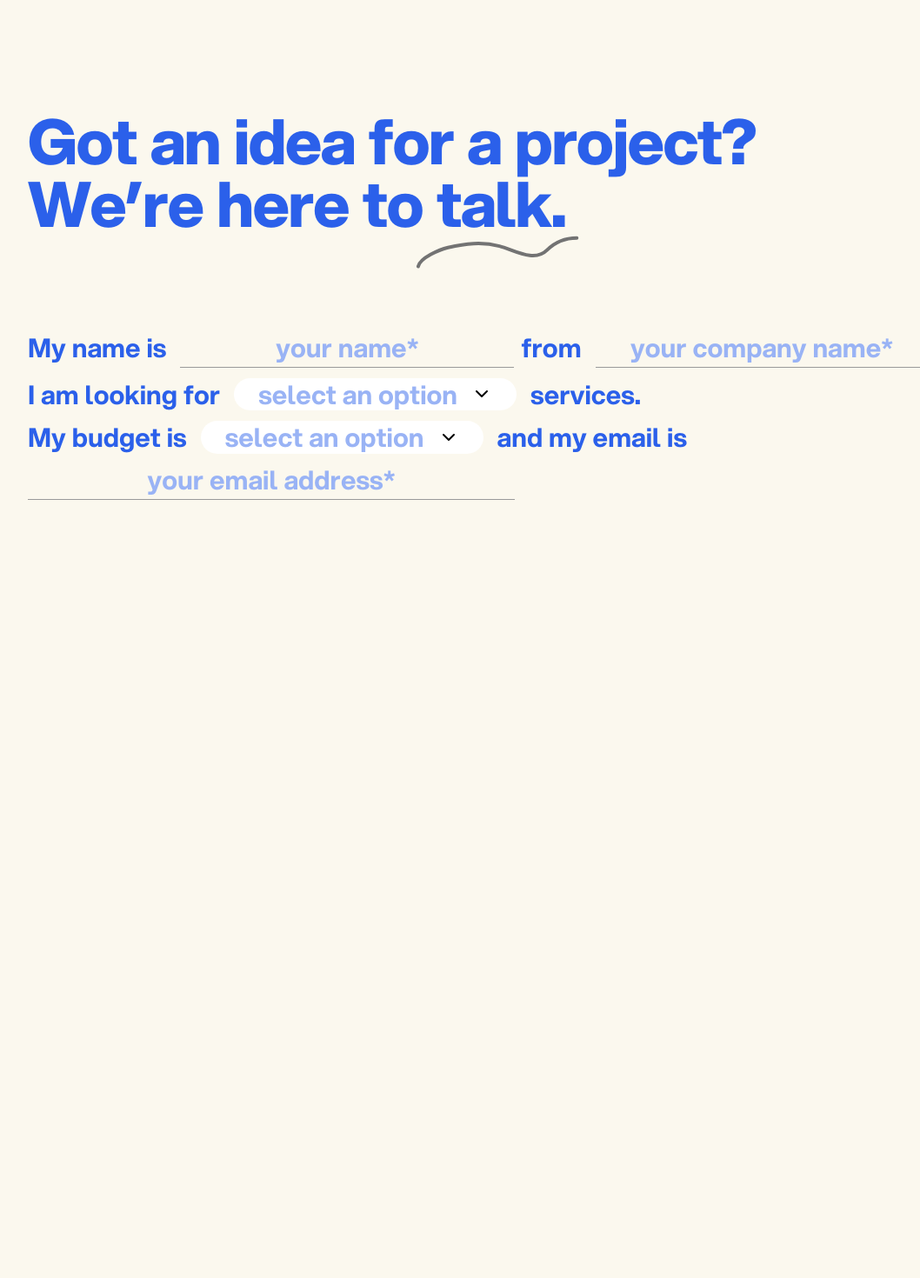
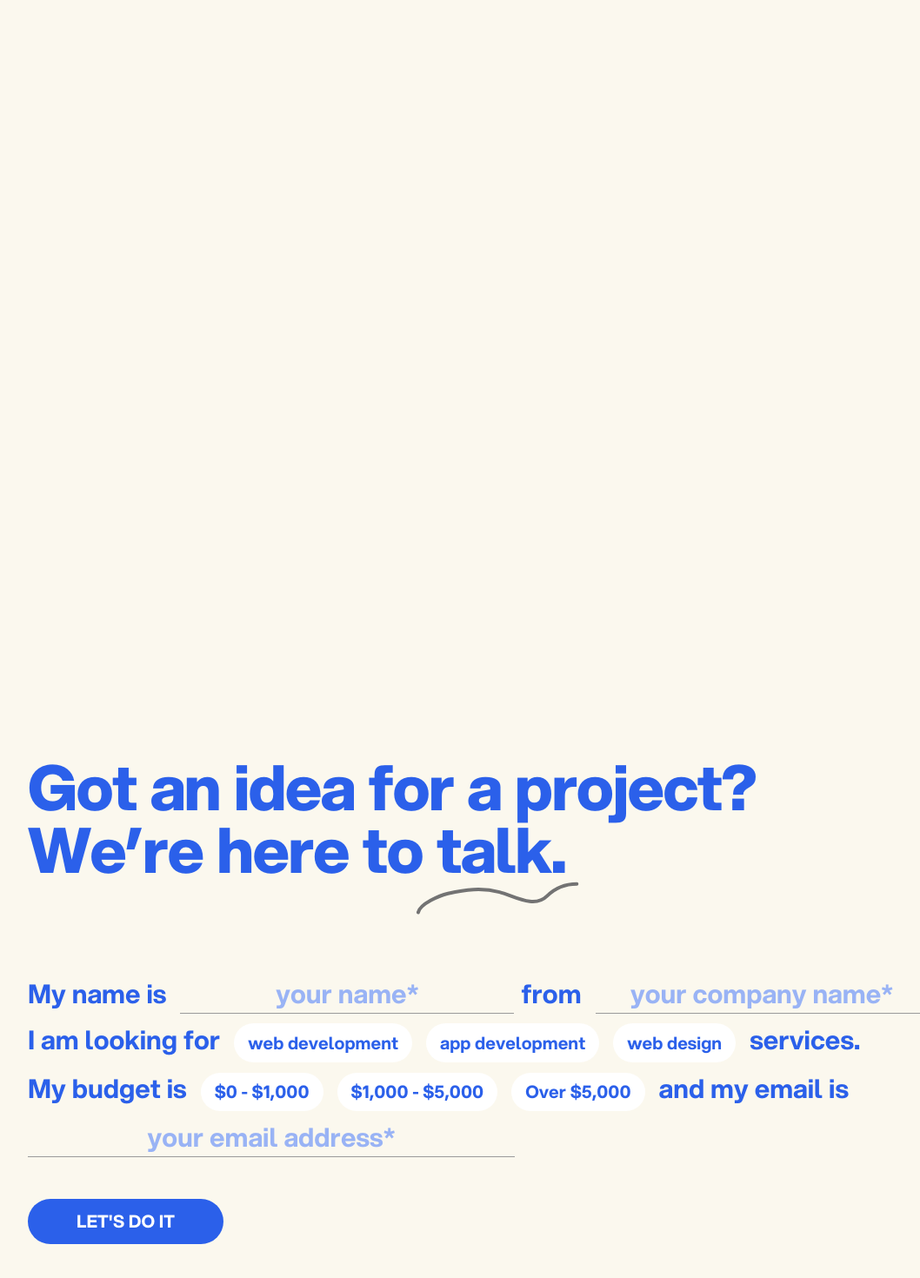
Before and after one commit to huyngxyz/day-21, a React (Vite) app: page / in a window 1280 px wide. Shown: the part 50-1520 px from the top of the page at 87% size, without its empty margins (48-1106 px from the left). Before the commit the page ends 800 px from the top, so only its background shows below. Built offline with nearby package versions, Linux system fonts and the light colour scheme.

Commit message:
beast mode

```diff
--- a/src/App.jsx
+++ b/src/App.jsx
@@ -1,16 +1,25 @@
 import ContactForm from "./components/ContactForm";
-import Dropdown from "./components/dropdown";
+import { motion, useInView } from "framer-motion";
+import { useRef } from "react";
+import { draw } from "./components/utils/draw";
+import FormSuccess from "./components/FormSuccess";
 
 export default function App() {
+  const container = useRef(null)
+  const isInView = useInView(container, {once: true, margin:'-40%'})
+
+
+
   return (
     <div>
-      <div className="h-screen justify-center flex-col flex px-20">
+      <div className="h-screen"></div>
+      <div ref={container} className="h-screen justify-center flex-col flex px-20">
         <div className=" w-fit h-fit">
           <h1 className="text-7xl tracking-tight text-primary font-extrabold max-w-4xl pb-28">
             Got an idea for a project? We’re here to
             <span className="pl-4 relative">
               <span>talk.</span>
-              <svg
+              <motion.svg
                 className="-bottom-6 absolute -right-4"
                 width="188"
                 height="38"
@@ -18,17 +27,20 @@ export default function App() {
                 fill="none"
                 xmlns="http://www.w3.org/2000/svg"
               >
-            <path
+                <motion.path
+                  initial="hidden"
+                  animate={isInView ? 'visible' : ''}
+                  variants={draw}
                   d="M2.9032 35.5009C5.14097 25.4309 28.2766 15.6593 37.1985 13.6766C56.988 9.27895 76.0622 6.81504 96.4357 12.1178C112.859 16.3924 136.318 31.4728 151.083 16.7078C161.137 6.65421 171.494 2.7645 185.292 2.7645"
                   stroke="#737373"
                   strokeWidth="4"
                   strokeLinecap="round"
                 />
-          </svg>
+              </motion.svg>
             </span>
           </h1>
-
         </div>
+        {/* <Contact /> */}
         <ContactForm />
       </div>
     </div>
--- a/src/components/Button.jsx
+++ b/src/components/Button.jsx
@@ -1,7 +1,17 @@
-export default function Button() {
-    return (
-        <div>
+import Loading from "./svgs/Loading";
 
-        </div>
-    )
+export default function Button({ loading }) {
+  return (
+    <button
+      disabled={loading}
+      className={`${
+        loading ? "bg-light-primary cursor-not-allowed" : "bg-primary"
+      }  text-white rounded-full px-14 py-3 mt-12 items-center flex gap-x-2`}
+    >
+      {loading && <Loading />}
+      <span className="uppercase text-xl">
+        {loading ? "submitting" : "let's do it"}
+      </span>
+    </button>
+  );
 }
--- /dev/null
+++ b/src/components/Checkbox.jsx
@@ -0,0 +1,6 @@
+
+export default function Checkbox() {
+  return (
+    <div>Checkbox</div>
+  )
+}
--- a/src/components/ContactForm.jsx
+++ b/src/components/ContactForm.jsx
@@ -1,10 +1,12 @@
-import Dropdown from "./dropdown";
+import { useState } from "react";
+import Button from "./Button";
+import FormSuccess from "./FormSuccess";
 
 export default function ContactForm() {
   const serviceOptions = [
-    { value: "web", label: "web development" },
-    { value: "app", label: "app development" },
-    { value: "design", label: "web design" },
+    { value: "web development", label: "web development" },
+    { value: "app development", label: "app development" },
+    { value: "web design", label: "web design" },
   ];
 
   const budgetOptions = [
@@ -12,32 +14,86 @@ export default function ContactForm() {
     { value: "1000-5000", label: "$1,000 - $5,000" },
     { value: "5000+", label: "Over $5,000" },
   ];
+  const [formData, setFormData] = useState({
+    name: "",
+    company: "",
+    service: [],
+    budget: "",
+    email: "",
+  });
+
+  const [formSuccess, setFormSuccess] = useState(false);
+  const [loading, setLoading] = useState(false)
+
+
+  const handleFormSubmit = (e) => {
+    e.preventDefault();
+    console.log('submitting form');
+    setLoading(true);
+
+    // Simulate an API request, you can replace this with your actual form submission logic
+    setTimeout(() => {
+      setLoading(false);
+      setFormSuccess(true);
+    }, 2000);
+  };
+
+  console.log(formData);
+
+  function handleChange(event) {
+    const { name, value, type, checked } = event.target;
+
+    setFormData((prevFormData) => {
+      if (type === "checkbox") {
+        // Create a copy of the current service array and add/remove the selected value
+        const updatedService = checked
+          ? [...prevFormData.service, value]
+          : prevFormData.service.filter((item) => item !== value);
+
+        return {
+          ...prevFormData,
+          [name]: updatedService,
+        };
+      } else {
+        return {
+          ...prevFormData,
+          [name]: value,
+        };
+      }
+    });
+
+
+  }
 
   return (
     <div>
-      <form action="submit">
+      {formSuccess ? (
+         <FormSuccess />
+      ) : (
+      <form onSubmit={handleFormSubmit}>
         {/* first row */}
         <div className="flex flex-col">
           <div className="flex space-x-2">
             <div className="space-x-4 pb-3">
-              <label
-                aria-label="Name"
-                htmlFor="name"
-                className=" form-text"
-              >
+              {/* name */}
+              <label aria-label="Name" htmlFor="name" className=" form-text">
                 My name is
               </label>
               <input
+                aria-required
                 required
+                onChange={handleChange}
                 className="form-text__input w-96"
                 autoComplete="off"
                 type="text"
                 name="name"
                 id="name"
+                value={formData.name}
                 placeholder="your name*"
               />
             </div>
             <div className="space-x-4">
+              {/* company */}
               <label
                 aria-label="Company name"
                 htmlFor="company"
@@ -46,38 +102,88 @@ export default function ContactForm() {
                 from
               </label>
               <input
+                required
+                aria-required
+                onChange={handleChange}
                 className="form-text__input"
                 autoComplete="off"
                 type="text"
                 name="company"
                 id="company"
+                value={formData.company}
                 placeholder="your company name*"
               />
             </div>
           </div>
-          <div className="space-x-4 form-text pb-3">
-            <label htmlFor="services">I am looking for</label>
-            <Dropdown options={serviceOptions} />
+          <div className="space-x-4 form-text pb-5">
+            {/* Checkbox */}
+            <span>I am looking for</span>
+            {serviceOptions.map((option) => (
+              <label
+                key={option.value}
+                className={`bg-white rounded-full px-4 py-2 text-xl items-center cursor-pointer group
+                ${formData.service.includes(option.value) ? "bg-primary text-bg" : ""}`}
+              >
+                <input
+                  onChange={handleChange}
+                  className="appearance-none"
+                  id={option.value}
+                  type="checkbox"
+                  checked={formData.service.includes(option.value)}
+                  name="service" // Use the options.id as the name attribute
+                  value={option.value}
+                />
+                <span className="select-none">{option.label}</span>
+              </label>
+            ))}
             <span>services.</span>
           </div>
           <div className="space-x-4 form-text pb-3">
-            <label htmlFor="budget">My budget is</label>
-            <Dropdown options={budgetOptions} />
+            <span>My budget is</span>
+
+            {/* radio button here */}
+            <div className="inline-flex space-x-4">
+              {budgetOptions.map((option) => (
+                <label
+                  key={option.value}
+                  className={`bg-white rounded-full px-4 py-2 text-xl items-center cursor-pointer checked:bg-lime-200 ${
+                    formData.budget.includes(option.value) ? " bg-primary text-bg" : ""
+                  }`}
+                >
+                  <input
+                    required
+                    aria-required
+                    className="appearance-none"
+                    onChange={handleChange}
+                    id={option.value}
+                    type="radio"
+                    name="budget" // Use the options.id as the name attribute
+                    value={option.value}
+                    checked={formData.budget === `${option.value}`}
+                  />
+                  <span className="select-none">{option.label}</span>
+                </label>
+              ))}
+            </div>
             <label htmlFor="email">and my email is</label>
           </div>
           <div className="space-x-4 form-text">
             <input
+              required
+              aria-required
+              onChange={handleChange}
               className="form-text__input w-1/2"
               autoComplete="off"
               type="email"
               name="email"
               id="email"
+              value={formData.email}
               placeholder="your email address*"
             />
           </div>
         </div>
-      </form>
-      <div></div>
+        <Button loading={loading}/>
+      </form>)}
     </div>
   );
 }
--- a/src/components/Dropdown.jsx
+++ b/src/components/Dropdown.jsx
@@ -1,63 +1,24 @@
-import { useState, useRef, useEffect } from "react";
-import ChevronDown from "./svgs/Chevron";
-
-
-export default function Dropdown({options}) {
-    const [selectedOption, setSelectedOption] = useState("");
-  const [showOptions, setShowOptions] = useState(false);
-  const dropdownRef = useRef(null);
-
-
-  const handleOptionSelect = (option) => {
-    setSelectedOption(option.value);
-    setShowOptions(false);
-  };
-
-  const toggleOptions = () => {
-    setShowOptions(!showOptions);
-  };
-
-  const handleOutsideClick = (e) => {
-    if (dropdownRef.current && !dropdownRef.current.contains(e.target)) {
-      setShowOptions(false);
-    }
-  };
-
-  useEffect(() => {
-    document.addEventListener("mousedown", handleOutsideClick);
-    return () => {
-      document.removeEventListener("mousedown", handleOutsideClick);
-    };
-  }, []);
-
-
-
+export default function RadioButtons({ options, selectedOption, setSelectedOption }) {
   return (
-    <div className="relative inline-block w-fit" ref={dropdownRef}>
-        <div
-          onClick={toggleOptions}
-          className={`${selectedOption === "" ? 'text-light-primary' : 'text-primary'} appearance-none bg-white px-7 rounded-full w-fit leading-tight focus:outline-none cursor-pointer flex items-center justify-between gap-x-4 text-3xl`}
+    <div className="inline-flex space-x-4">
+      {options.services.map((option) => (
+        <label
+          htmlFor={option.value} // Use the value as the unique ID
+          key={option.value}
+          className="bg-white rounded-full p-3 text-base items-center cursor-pointer"
         >
-          {selectedOption ? options.find((opt) => opt.value === selectedOption).label : "select an option"}
-          <div className=" inset-y-0 right-0 flex items-center text-gray-700">
-            <ChevronDown showOptions={showOptions} size={24} color = "#000000" />
-          </div>
-        </div>
-        {showOptions && (
-          <div className="mt-2 bg-white p-2 text-2xl w-full rounded-2xl  absolute z-10">
-            {options.map((option, index) => (
-              <div
-                key={option.value}
-                onClick={() => handleOptionSelect(option)}
-                className={`p-3 cursor-pointer hover:bg-gray-100 transition-all${
-                  index === options.length - 1 ? "" : " border-b"
-                }`}
-              >
-                {option.label}
-              </div>
-            ))}
-          </div>
-        )}
-      </div>
-  );
+          <input
+            id={option.value}
+            type="radio"
+            name={options.id} // Use the options.id as the name attribute
+            value={option.value}
+            checked={selectedOption === option.value}
+            onChange={() => setSelectedOption(option.value)}
+            className="form-radio"
+          />
+          <span className="ml-2">{option.label}</span>
+        </label>
+      ))}
+    </div>
+  )
 }
--- /dev/null
+++ b/src/components/svgs/Loading.jsx
@@ -0,0 +1,22 @@
+
+const Loading = () => {
+  return (
+    <svg
+        className="animate-spin"
+      width="23"
+      height="20"
+      viewBox="0 0 35 32"
+      fill="none"
+      xmlns="http://www.w3.org/2000/svg"
+    >
+      <path
+        d="M15.2083 29.5C21.309 29.5 28.6665 27.0961 31.3412 21.1335C34.0538 15.0862 32.0459 5.78292 24.8771 3.73986C15.9092 1.18403 3.84487 1.74511 2.55182 13.5375C2.19937 16.7518 3.66206 20.1823 6.40851 21.5738"
+        stroke="white"
+        strokeWidth="4"
+        strokeLinecap="round"
+      />
+    </svg>
+  );
+};
+
+export default Loading
--- /dev/null
+++ b/src/components/utils/draw.jsx
@@ -0,0 +1,11 @@
+export const draw = {
+    hidden: { pathLength: 0, opacity: 0 },
+    visible: {
+      pathLength: 1,
+      opacity: 1,
+      transition: {
+        pathLength: { type: "spring", duration: 1.5, bounce: 0 },
+        opacity: { duration: 0.01 },
+      },
+    },
+  };
```
Also changed, not shown: src/components/FormSuccess.jsx (+13 -2 lines), src/components/Radio.jsx (added, +7 -0 lines), src/components/svgs/Check.jsx (added, +28 -0 lines), src/components/svgs/Circle.jsx (added, +27 -0 lines). Lines whose indentation alone changed are shown as unchanged.
